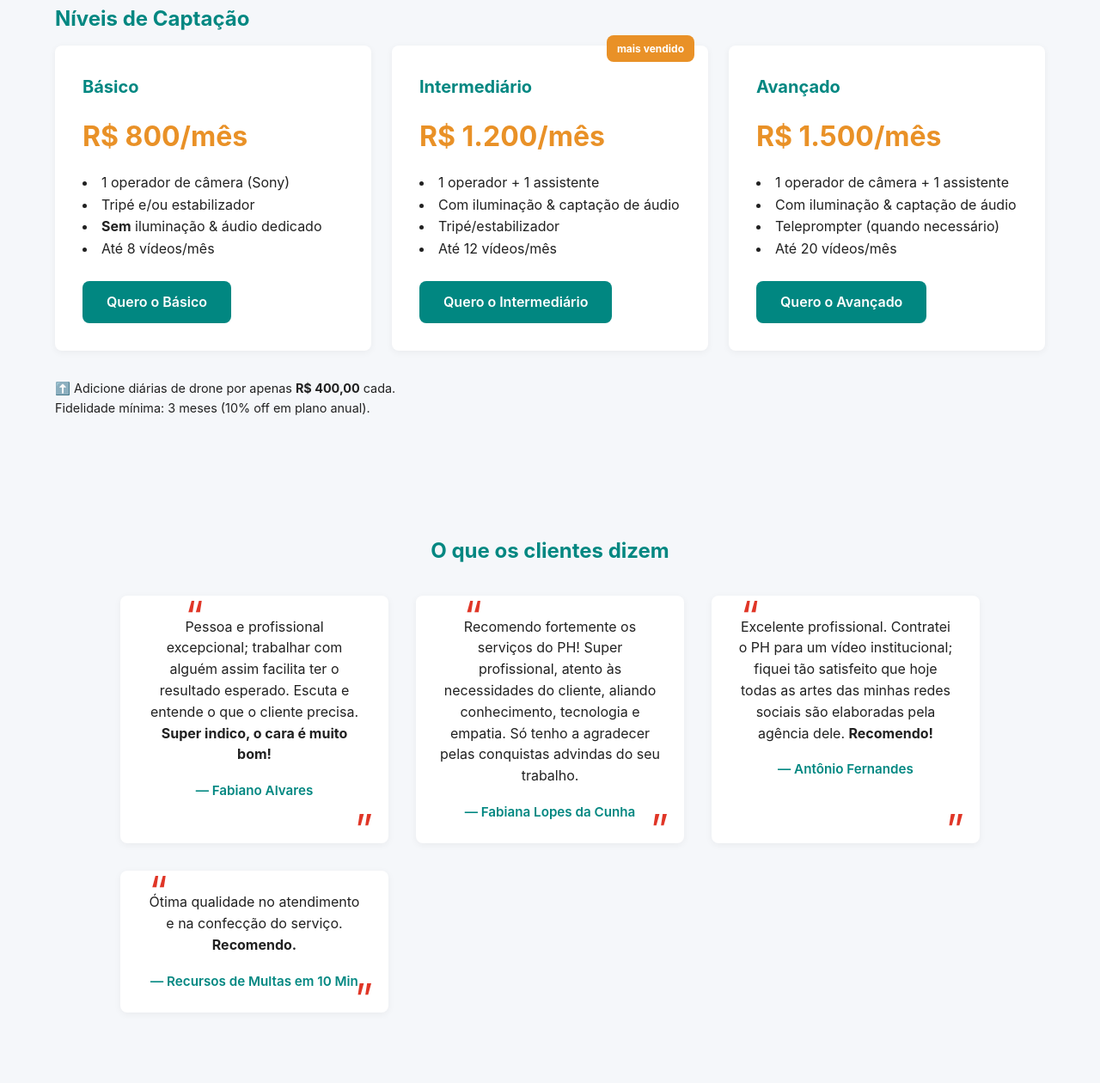
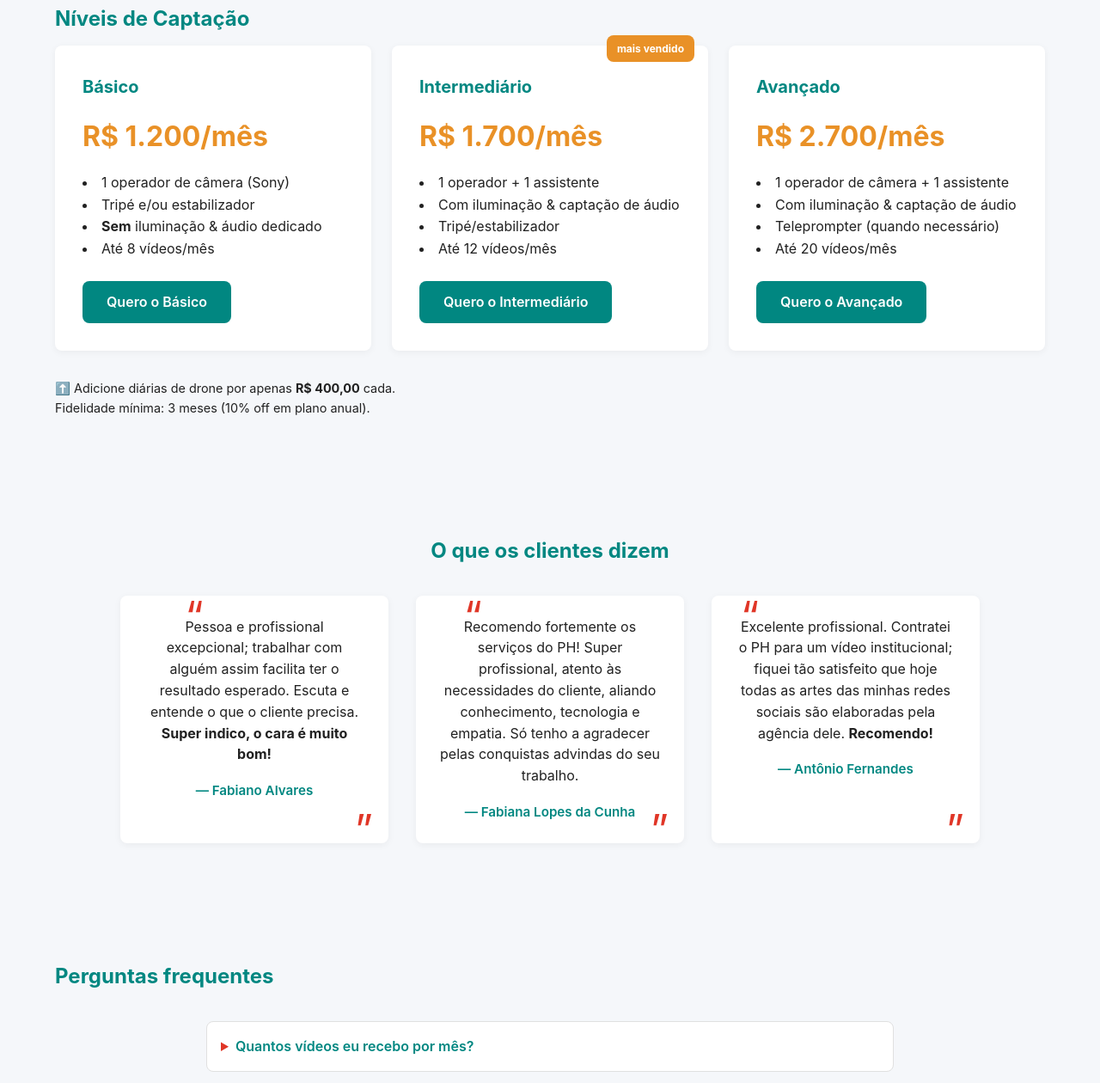
Before and after one commit to philippeomachado/landing-page, a plain HTML site: page index.html in a window 1280 px wide. Shown: the part 1717-2977 px from the top of the page at 86% size. Drawn offline with Linux system fonts and the light colour scheme.

Commit message:
Update index.html
preço e demais ajustes

```diff
--- a/index.html
+++ b/index.html
@@ -258,7 +258,7 @@ footer{background:#01635e;color:#fff;padding:24px;text-align:center;font-size:.8
 
     <div class="plan">
       <h3>Básico</h3>
-      <div class="price">R$ 800/mês</div>
+      <div class="price">R$ 1.200/mês</div>
       <ul>
         <li>1 operador de câmera (Sony)</li>
         <li>Tripé e/ou estabilizador</li>
@@ -271,7 +271,7 @@ footer{background:#01635e;color:#fff;padding:24px;text-align:center;font-size:.8
     <div class="plan">
       <span class="badge">mais vendido</span>
       <h3>Intermediário</h3>
-      <div class="price">R$ 1.200/mês</div>
+      <div class="price">R$ 1.700/mês</div>
       <ul>
         <li>1 operador + 1 assistente</li>
         <li>Com iluminação &amp; captação de áudio</li>
@@ -283,7 +283,7 @@ footer{background:#01635e;color:#fff;padding:24px;text-align:center;font-size:.8
 
     <div class="plan">
       <h3>Avançado</h3>
-      <div class="price">R$ 1.500/mês</div>
+      <div class="price">R$ 2.700/mês</div>
       <ul>
         <li>1 operador de câmera + 1 assistente</li>
         <li>Com iluminação &amp; captação de áudio</li>
@@ -329,12 +329,6 @@ footer{background:#01635e;color:#fff;padding:24px;text-align:center;font-size:.8
       <figcaption>— Antônio Fernandes</figcaption>
     </figure>
 
-    <figure class="testimonial">
-      <blockquote>
-        Ótima qualidade no atendimento e na confecção do serviço. <strong>Recomendo.</strong>
-      </blockquote>
-      <figcaption>— Recursos de Multas em 10 Min</figcaption>
-    </figure>
 
   </div>
 </section>
@@ -365,12 +359,12 @@ footer{background:#01635e;color:#fff;padding:24px;text-align:center;font-size:.8
 
     <details>
       <summary>Qual é o prazo de entrega após a gravação?</summary>
-      <p>Versão preliminar em até 5 dias úteis; entrega final em até 2 dias após aprovação.</p>
+      <p>Versão preliminar em até 7 dias úteis; entrega final em até 5 dias após aprovação.</p>
     </details>
 
     <details>
       <summary>Há fidelidade mínima? Posso cancelar antes?</summary>
-      <p>Sim, fidelidade de 3&nbsp;meses. Cancelamentos antes desse período têm multa de 50 % das mensalidades restantes.</p>
+      <p>Sim, fidelidade de 3&nbsp;meses. Cancelamentos antes desse período têm multa de 50% das mensalidades restantes.</p>
     </details>
 
     <details>
```
